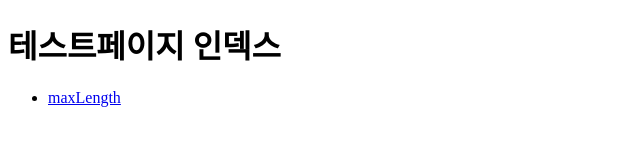
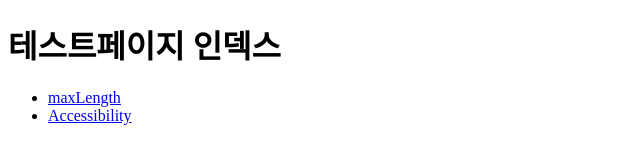
Before and after one commit to yrmoon8817/test-repo, a plain HTML site: page index.html in a window 1280 px wide. Shown: the whole page, without its empty margins (0-640 px from the left). Drawn offline with Linux system fonts and the light colour scheme.

Commit message:
접근성추가

```diff
--- a/index.html
+++ b/index.html
@@ -9,6 +9,7 @@
   <h1>테스트페이지 인덱스</h1>
   <ul>
     <li><a href="./src/maxlength.html">maxLength</a></li>
+    <li><a href="./src/access.html">Accessibility</a></li>
   </ul>
 </body>
 </html>
```
